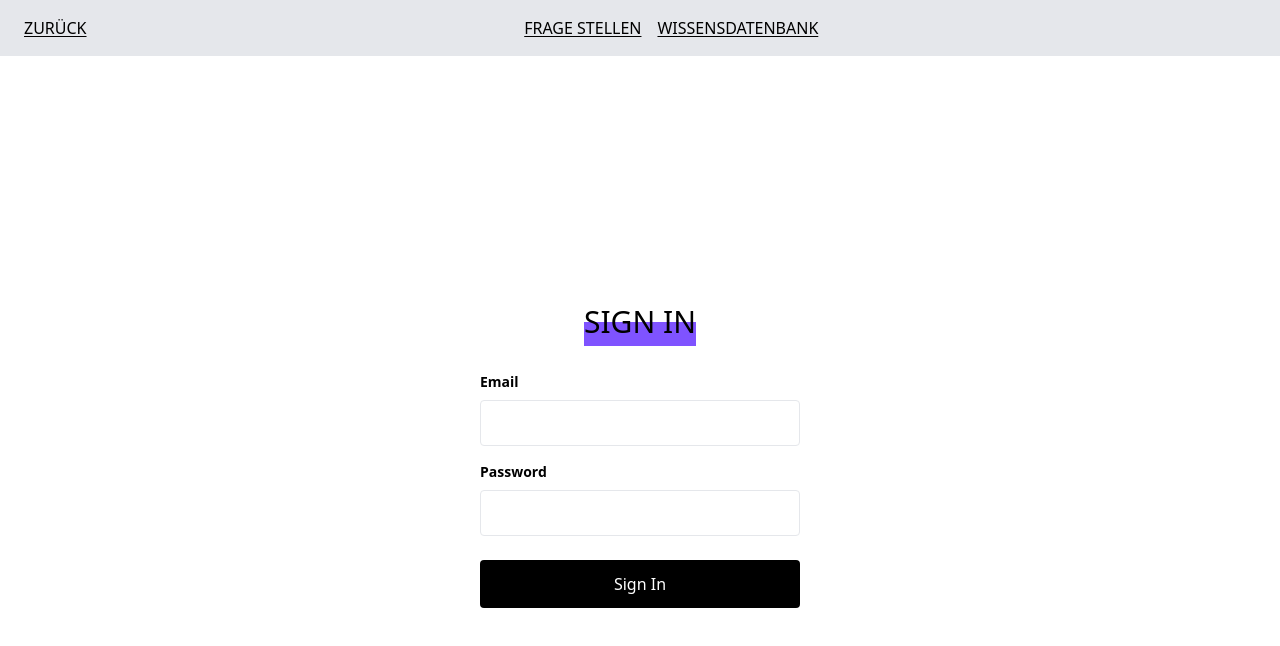
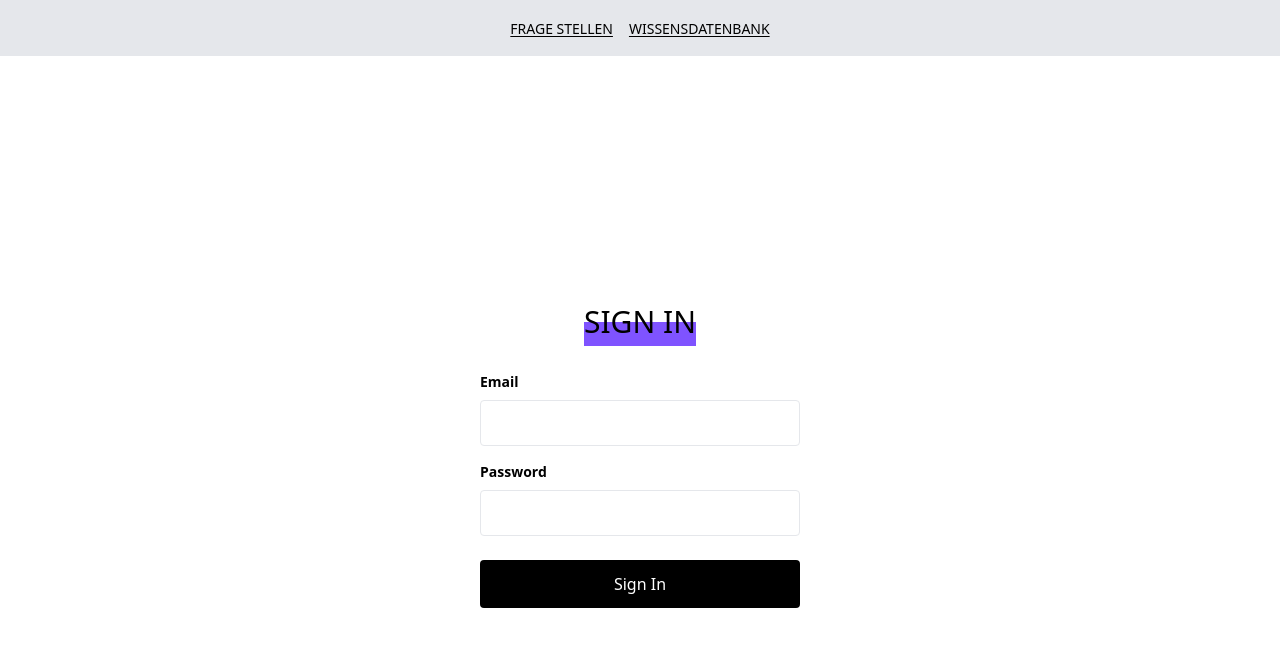
Before and after one commit to M4T1SS3/answer_ai, a Next.js app: page /signin in a window 1280 px wide. Shown: the top 646 px of the page. Built offline with nearby package versions, Linux system fonts and the light colour scheme.

Commit message:
Update page and navigation components

```diff
--- a/src/app/ask/page.tsx
+++ b/src/app/ask/page.tsx
@@ -146,7 +146,7 @@ const handleGoBackToOriginal = () => {
 
   return (
     <main className='grid place-items-center w-screen h-screen'>
-    <section className="p-4 w-3/6">
+   <section className="p-4 md:w-3/6 w-full h-full md:h-auto">
         <div className="mb-4 p-2 bg-gray-200 rounded-md flex flex-col justify-between">
             <div className='flex flex-row justify-end'>
               {/* <div className='rounded-full bg-[#7F53FF] h-10 w-10 grid place-items-center p-1'>
@@ -180,12 +180,14 @@ const handleGoBackToOriginal = () => {
             />
 
         </div>
+        <div className="w-full">
         <ChatBox
             inputValue={question}
             onInputChange={setQuestion}
             onSend={handleQuestionSubmit}
             isLoading={loading}
         />
+        </div>
     </section>
     {isFormVisible && (
         <QAForm
--- a/src/components/Navigation.tsx
+++ b/src/components/Navigation.tsx
@@ -27,7 +27,7 @@ function LinkItem({ href, label }: LinkItemType) {
 
     return (
         <Link href={href}>
-           <span className="text-[#000] text-md cursor-pointer underline-offset-2 underline uppercase">
+           <span className="text-[#000] text-sm md:text-md cursor-pointer underline-offset-2 underline uppercase">
                 {translatedLabel}
             </span>
         </Link>
@@ -37,9 +37,9 @@ function LinkItem({ href, label }: LinkItemType) {
 export default function Navigation() {
     return (
             <nav className="flex items-center justify-between w-full py-4 px-6 bg-gray-200">
-                <div className="flex-grow-0">
+                {/* <div className="flex-grow-0">
                     <LinkItem href="/menu" label="Go Back" />
-                </div>
+                </div> */}
                 <div className="flex-grow flex justify-center gap-x-4">
                     <LinkItem href="/ask" label="Ask A Question" />
                     <LinkItem href="/knowledge" label="Knowledge Base" />
```
